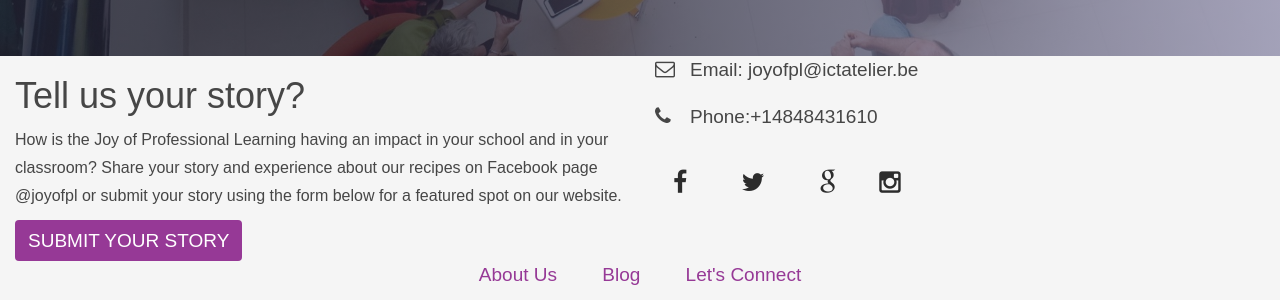
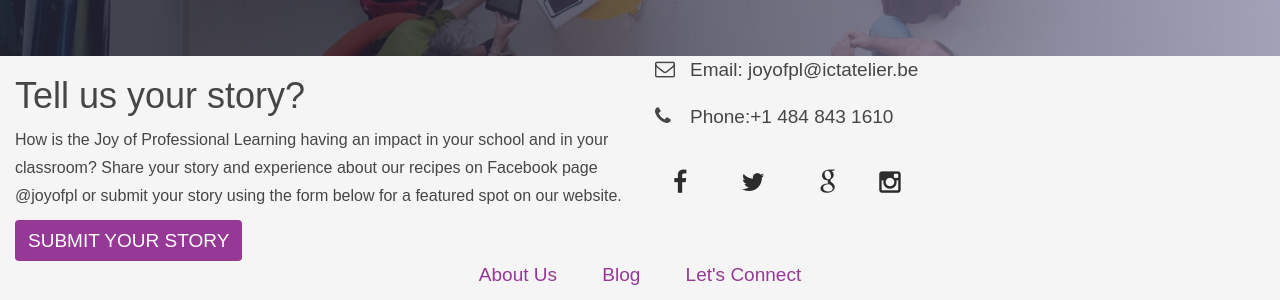
Before and after one commit to meesterkurt/joyofprofessionallearning, a Jekyll site: the page built from contact.html, in a window 1280 px wide. Shown: the part 618-918 px from the top of the page. Built offline with Jekyll 4.4.1, drawn with Linux system fonts in a browser that asks for light colours; nearby versions of some CDN libraries.

Commit message:
Update from Forestry.io - contact.html

```diff
--- a/contact.html
+++ b/contact.html
@@ -41,7 +41,7 @@ permalink: "/contact/"
         <div class="block">
           <ul class="address-block">
             <li><i class="fa fa-envelope-o"></i>Email: joyofpl@ictatelier.be</li>
-            <li><i class="fa fa-phone"></i>Phone:+14848431610</li>
+            <li><i class="fa fa-phone"></i>Phone:+1 484 843 1610</li>
           </ul>
           <ul class="social-icons">
             <li>
```
